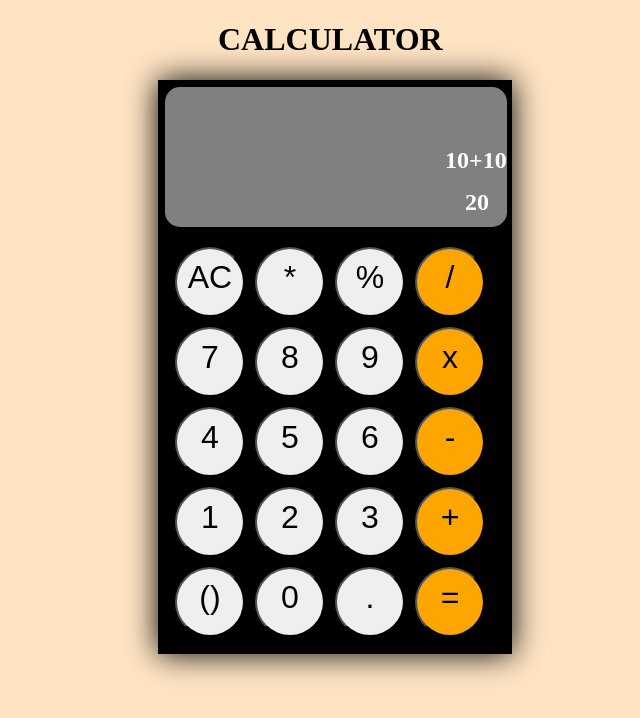
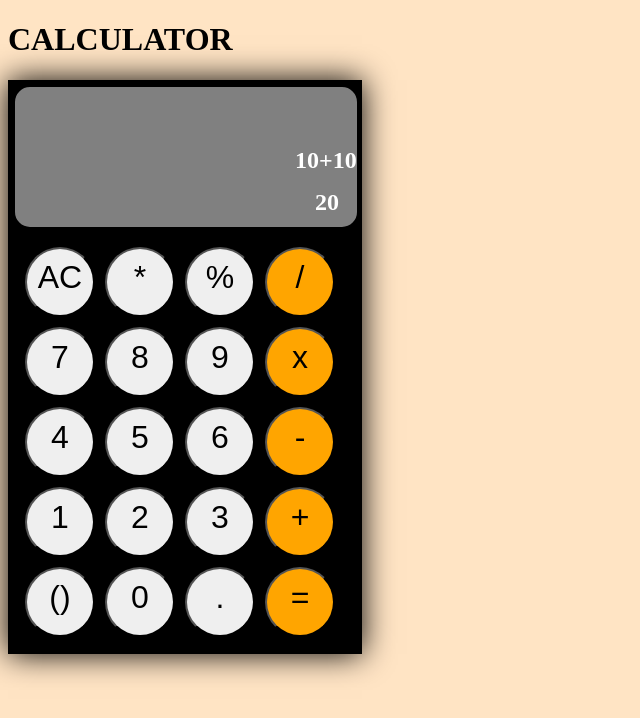
Before and after one commit to Bhavani310702/CSS-DAY-11, a plain HTML site: page index.html in a window 1280 px wide. Shown: the whole page, without its empty margins (0-640 px from the left). Drawn offline with Linux system fonts and the light colour scheme.

Commit message:
Update 11index.css

```diff
--- a/11index.css
+++ b/11index.css
@@ -8,7 +8,6 @@ body{
     width: 350px;
     height: 570px;
     background-color: black;
-    margin-left: 150px;
     box-shadow: 0px 0px 30px;
    }
 #box{
@@ -58,6 +57,3 @@ button:hover{
 .colour:hover{
     background-color:palevioletred;
 }
-h1{
-    margin-left:210px ;
-}
```
